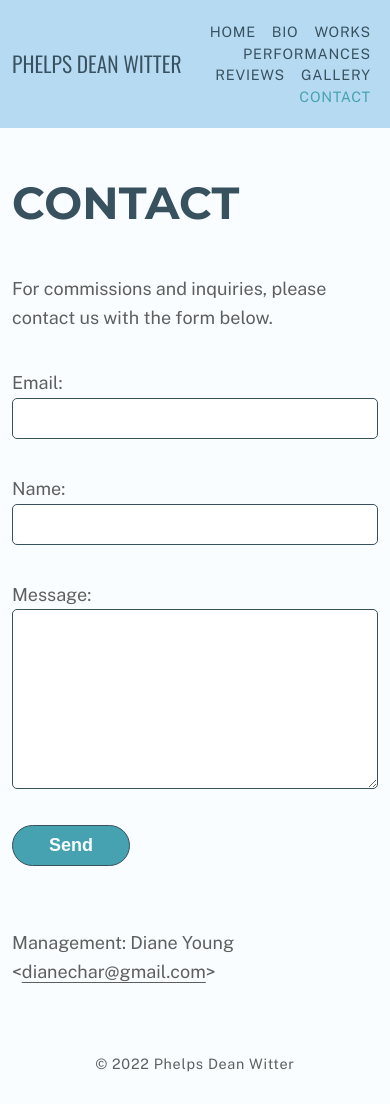
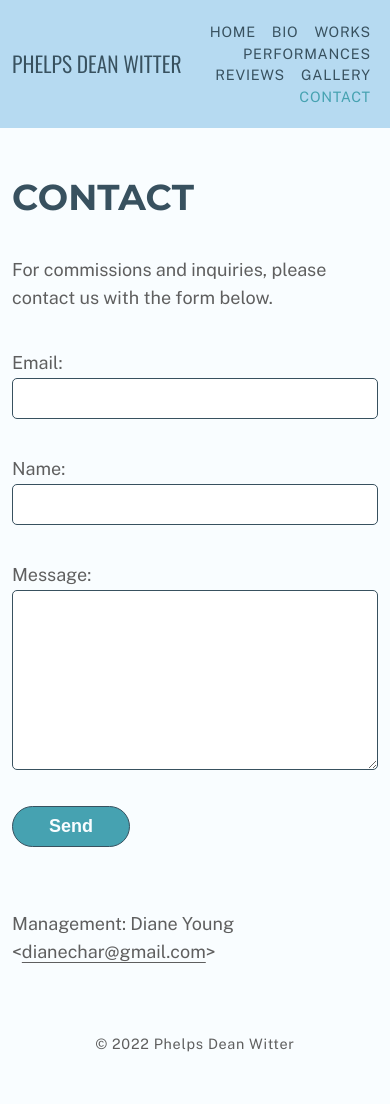
Before and after one commit to dianewitter/phelpsdeanwitter-com, a Jekyll site: the page built from contact.md, in a window 390 px wide. Built offline with Jekyll 4.4.1, drawn with Linux system fonts in a browser that asks for light colours; our own code applies the rules of GitHub Pages for plain Markdown files.

Commit message:
Performances header is too wide on mobile. Make main>h1 headers a little smaller

```diff
--- a/assets/site/main.scss
+++ b/assets/site/main.scss
@@ -106,6 +106,9 @@ main {
         margin-top: 0;
         margin-bottom: 1em;
         font-size: 2.5em;
+        @include breakpoint(mobile) {
+            font-size: 2em;
+        }
     }
 
     a {
```
